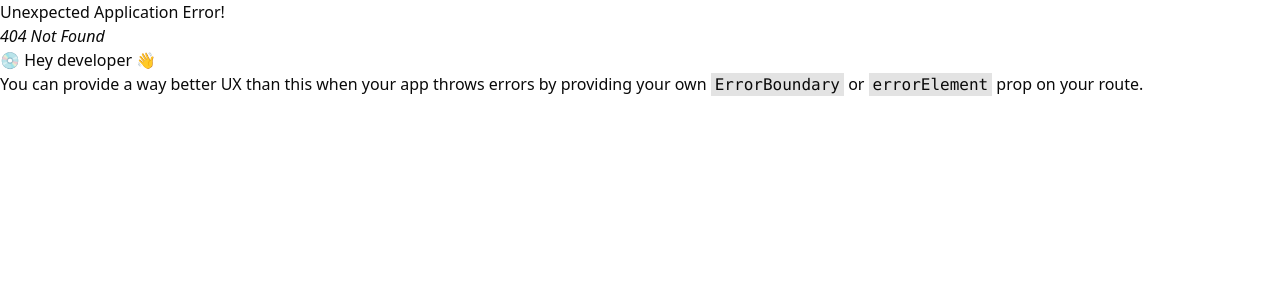
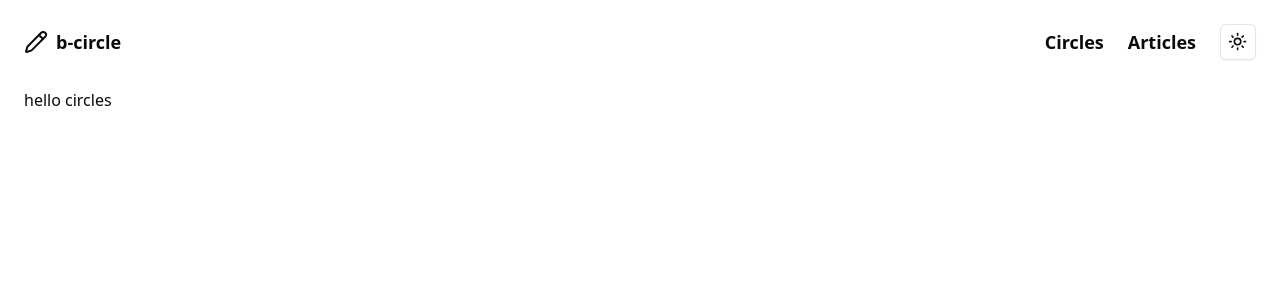
Before and after one commit to Ahmed1monm/b-circle-FE, a React (Vite) app: page /circles in a window 1280 px wide. Before the commit this address had no page. Shown: the top 300 px of the page. Built offline with nearby package versions, Linux system fonts and the light colour scheme.

Commit message:
Refactor project structure, add Navbar component for all pages, and update routing

```diff
--- a/src/App.tsx
+++ b/src/App.tsx
@@ -1,11 +1,19 @@
+import { Routes, Route } from "react-router-dom";
 import Navbar from "./components/Navbar";
-import { ThemeProvider } from "./theme-provider";
+import Home from "./pages/home";
+import Circles from "./pages/circles";
 
 function App() {
   return (
-    <ThemeProvider>
+    <div className="App">
       <Navbar />
-    </ThemeProvider>
+      <div className="container mx-auto mt-16 h-screen p-6">
+        <Routes>
+          <Route path="/" element={<Home />} />
+          <Route path="/circles" element={<Circles />} />
+        </Routes>
+      </div>
+    </div>
   );
 }
 
--- a/src/components/Navbar.tsx
+++ b/src/components/Navbar.tsx
@@ -17,15 +17,16 @@ export default function Navbar() {
         scrollTop && "shadow-sm border-b"
       )}
     >
-      <Logo />
-      <div className="md:ml-auto w-full justify-between md:justify-end flex items-center gap-x-6 w-full">
-        <Link to="/" className="text-lg font-semibold">
+      <Link to="/" className="text-lg font-semibold">
+        <Logo />
+      </Link>
+      <div className="md:ml-auto justify-end flex items-center gap-x-6 w-full">
+        <Link to="/circles" className="text-lg font-semibold">
           Circles
         </Link>
-        <Link to="/about" className="text-lg font-semibold">
+        <Link to="/" className="text-lg font-semibold">
           Articles
         </Link>
-
 
         <ModeToggle />
       </div>
--- a/src/main.tsx
+++ b/src/main.tsx
@@ -1,18 +1,18 @@
 import { StrictMode } from "react";
 import { createRoot } from "react-dom/client";
+
+import "./index.css";
+import { BrowserRouter } from "react-router-dom";
+
 import App from "./App.tsx";
-import "./index.css";
-import { createBrowserRouter, RouterProvider } from "react-router-dom";
-
-const router = createBrowserRouter([
-  {
-    path: "/",
-    element: <App />,
-  },
-]);
+import { ThemeProvider } from "./theme-provider.tsx";
 
 createRoot(document.getElementById("root")!).render(
   <StrictMode>
-    <RouterProvider router={router} />
+    <BrowserRouter>
+      <ThemeProvider>
+        <App />
+      </ThemeProvider>
+    </BrowserRouter>
   </StrictMode>
 );
--- /dev/null
+++ b/src/pages/circles.tsx
@@ -0,0 +1,9 @@
+
+export default function Circles() {
+  return (
+    <>
+
+      <div>hello circles</div>
+    </>
+  );
+}
--- /dev/null
+++ b/src/pages/home.tsx
@@ -0,0 +1,11 @@
+import React from 'react';
+
+function Home() {
+  return (
+    <div className="container mx-auto mt-8">
+      <h1 className="text-3xl font-bold">Welcome to the Home Page</h1>
+    </div>
+  );
+}
+
+export default Home;
```
Also changed, not shown: 1 other file (tests, documents, lock files or other folders).
